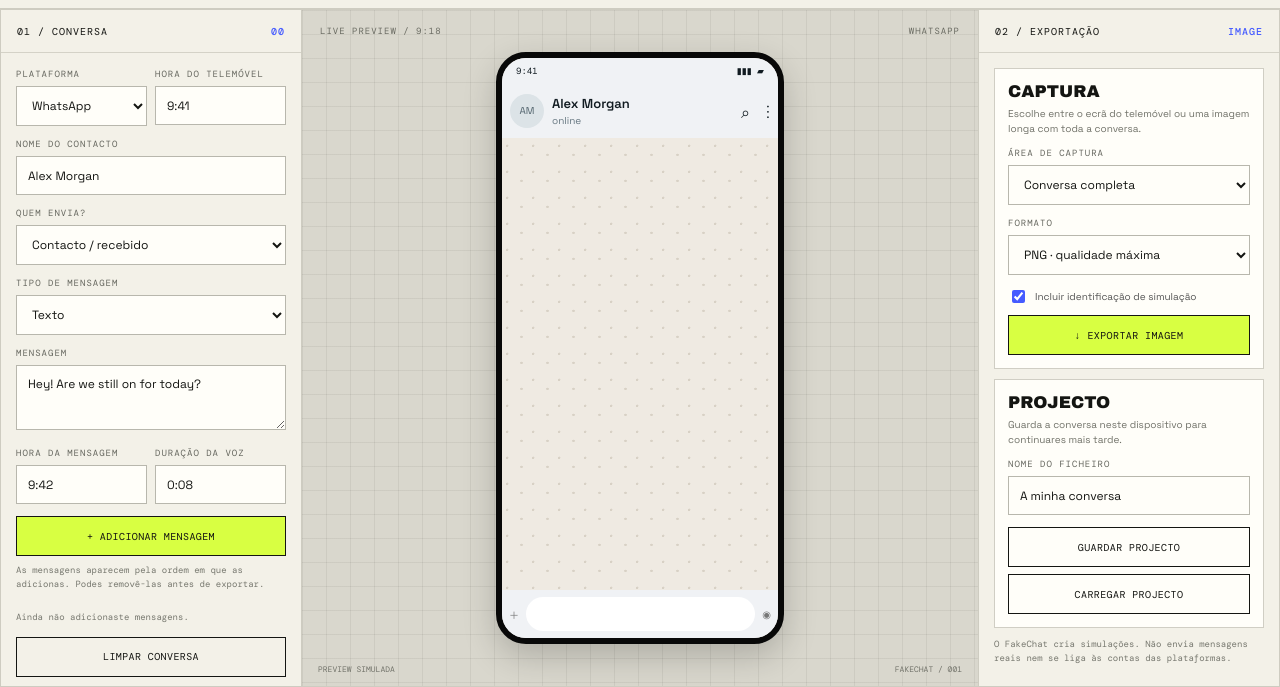
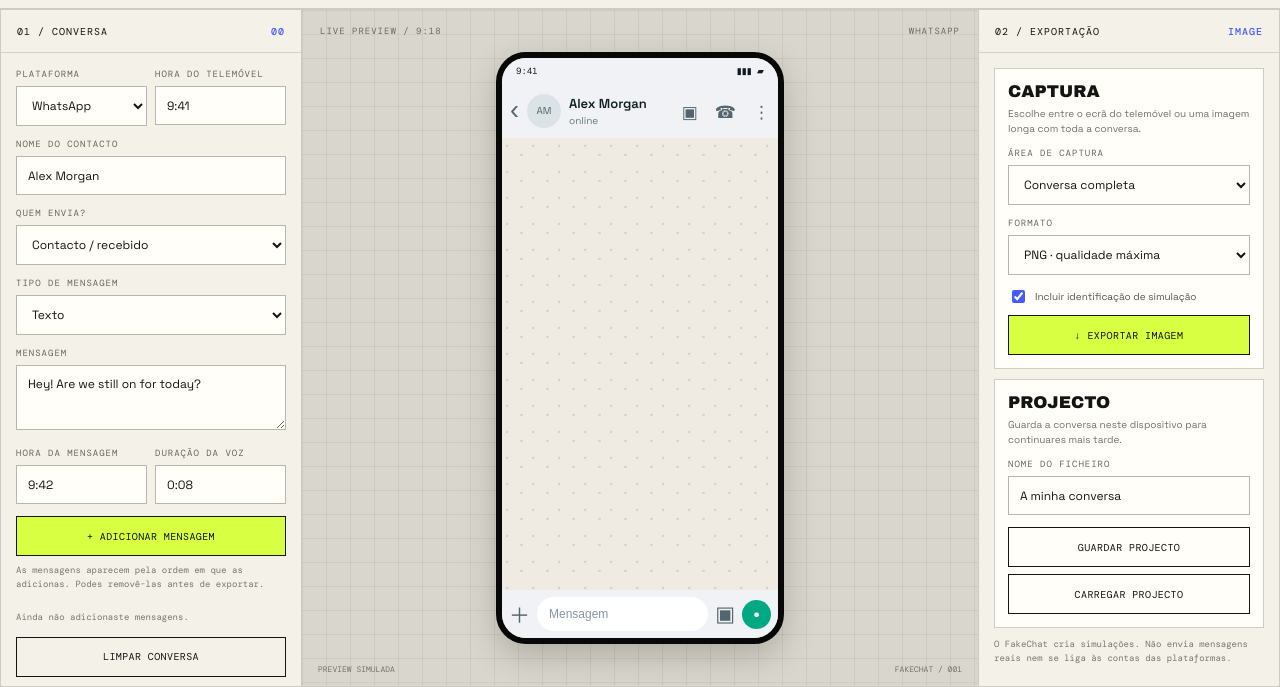
Before and after one commit to devlelo/fakechat, a plain HTML site: page screenshot.html in a window 1280 px wide. Shown: the part 113-800 px from the top of the page. Drawn offline with nearby package versions, Linux system fonts and the light colour scheme.

Commit message:
Refine WhatsApp conversation chrome

```diff
--- a/screenshot.html
+++ b/screenshot.html
@@ -11,7 +11,7 @@
 <div class="field-grid"><div class="field"><label>Hora da mensagem</label><input id="msgTime" value="9:42" maxlength="12"></div><div class="field"><label>Duração da voz</label><input id="voiceDuration" value="0:08" maxlength="6"></div></div>
 <button class="action lime full" id="add">+ Adicionar mensagem</button><div class="hint">As mensagens aparecem pela ordem em que as adicionas. Podes removê-las antes de exportar.</div><div class="message-list" id="messages"><div class="hint">Ainda não adicionaste mensagens.</div></div><div class="field" style="margin-top:12px"><button class="action ghost full" id="clear">Limpar conversa</button></div>
 </div></section>
-<section class="preview-column" data-mobile-panel="preview"><div class="preview-top"><span>LIVE PREVIEW / 9:18</span><span id="platformLabel">WHATSAPP</span></div><div class="phone"><div class="phone-screen" id="phone"><div class="phone-status"><span id="statusTime">9:41</span><span>▮▮▮ ▰</span></div><div class="chat-header"><div class="chat-avatar" id="avatar">AM</div><div class="chat-person"><span id="contactName">Alex Morgan</span><small>online</small></div><span>⌕　⋮</span></div><div class="chat-body" id="chat"></div><div class="chat-input"><span>＋</span><i></i><span>◉</span></div></div></div><div class="preview-footer"><span>PREVIEW SIMULADA</span><span>FAKECHAT / 001</span></div></section>
+<section class="preview-column" data-mobile-panel="preview"><div class="preview-top"><span>LIVE PREVIEW / 9:18</span><span id="platformLabel">WHATSAPP</span></div><div class="phone"><div class="phone-screen" id="phone"><div class="phone-status"><span id="statusTime">9:41</span><span>▮▮▮ ▰</span></div><div class="chat-header"><span class="wa-back">‹</span><div class="chat-avatar" id="avatar">AM</div><div class="chat-person"><span id="contactName">Alex Morgan</span><small>online</small></div><span class="wa-actions">▣　☎　⋮</span></div><div class="chat-body" id="chat"></div><div class="chat-input"><span class="wa-plus">＋</span><i><small>Mensagem</small></i><span class="wa-clip">▣</span><span class="wa-mic">●</span></div></div></div><div class="preview-footer"><span>PREVIEW SIMULADA</span><span>FAKECHAT / 001</span></div></section>
 <section class="edit-column" data-mobile-panel="export"><div class="col-head"><span>02 / Exportação</span><b>IMAGE</b></div><div class="col-scroll">
 <div class="export-block"><h3>Captura</h3><p>Escolhe entre o ecrã do telemóvel ou uma imagem longa com toda a conversa.</p><div class="field"><label>Área de captura</label><select id="capture"><option value="long">Conversa completa</option><option value="screen">Ecrã do telemóvel</option></select></div><div class="field"><label>Formato</label><select id="format"><option value="png">PNG · qualidade máxima</option><option value="jpeg">JPG · ficheiro menor</option></select></div><label class="check"><input id="watermark" type="checkbox" checked> Incluir identificação de simulação</label><button class="action lime full" id="exportImage">↓ Exportar imagem</button></div>
 <div class="export-block"><h3>Projecto</h3><p>Guarda a conversa neste dispositivo para continuares mais tarde.</p><div class="field"><label>Nome do ficheiro</label><input id="projectName" value="A minha conversa" maxlength="40"></div><button class="action ghost full" id="save">Guardar projecto</button><button class="action ghost full" id="load" style="margin-top:7px">Carregar projecto</button></div><div class="hint">O FakeChat cria simulações. Não envia mensagens reais nem se liga às contas das plataformas.</div>
```
